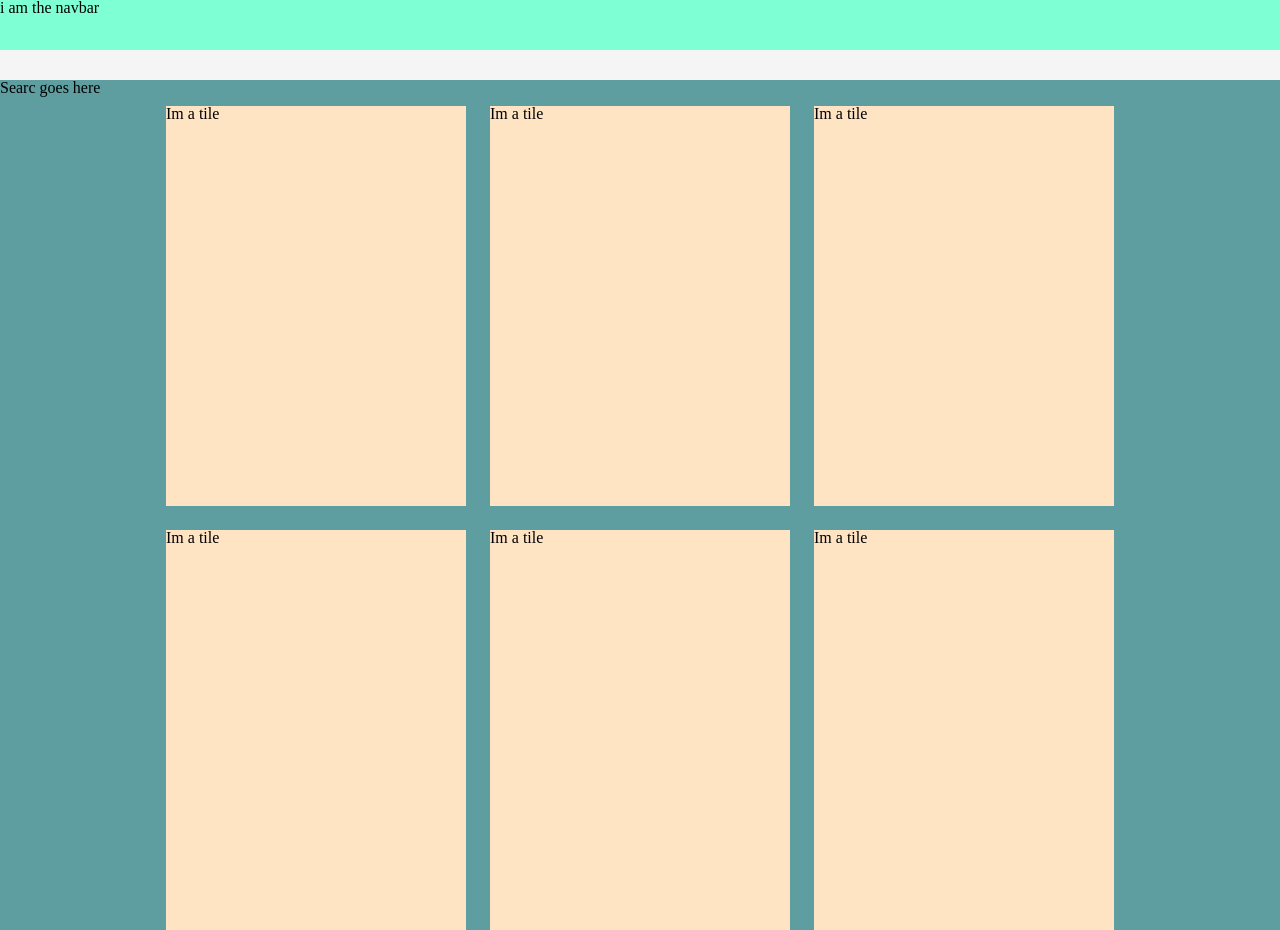
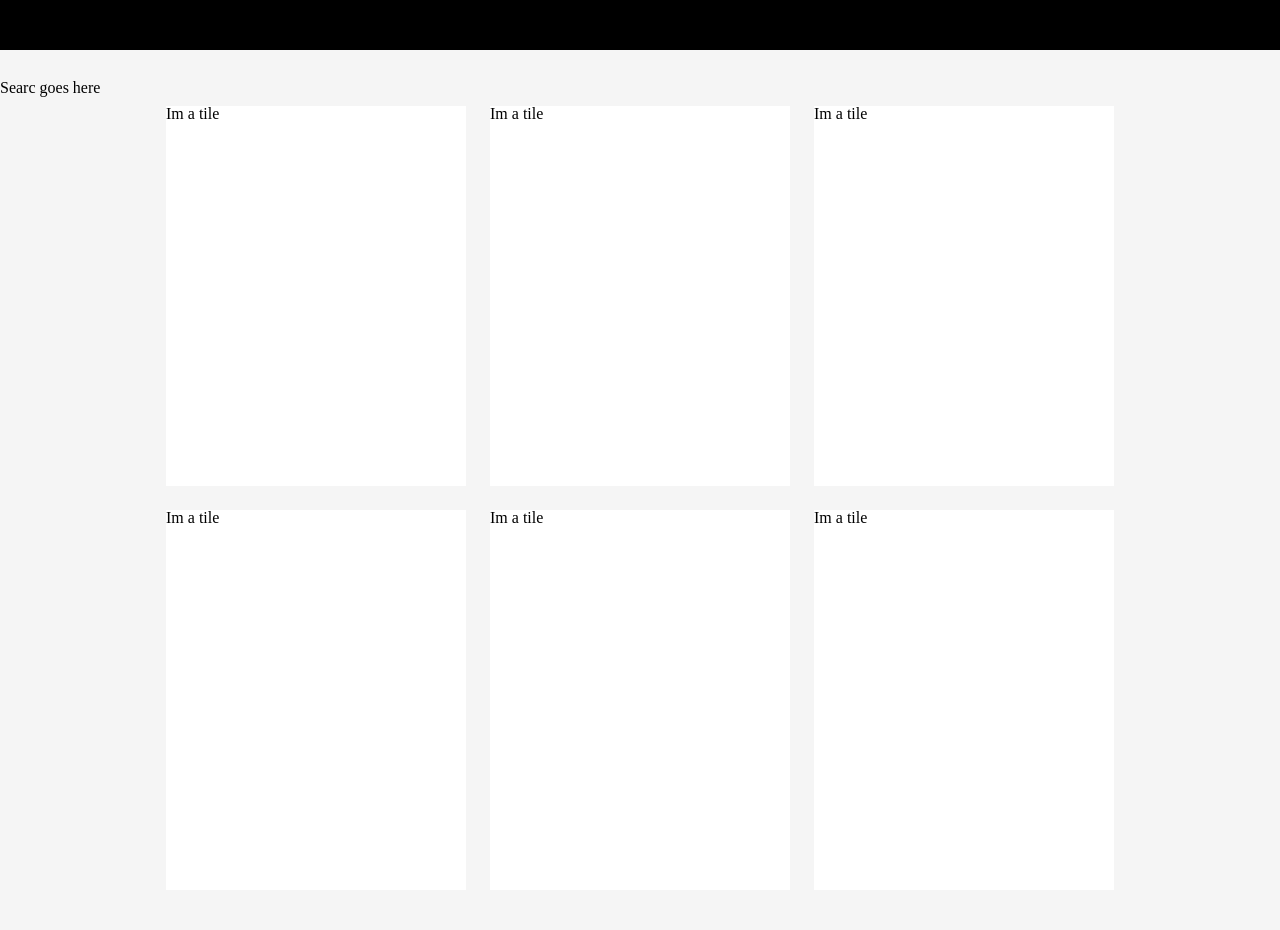
Before and after one commit to Zendrians/napp-tech-test, a React (Create React App) app: page / in a window 1280 px wide. After the commit the page ends 890 px from the top, so only its background shows below. Built offline with nearby package versions, Linux system fonts and the light colour scheme.

Commit message:
Update color scheme

```diff
--- a/src/modules/productList/components/ProductList/ProductList.scss
+++ b/src/modules/productList/components/ProductList/ProductList.scss
@@ -1,7 +1,7 @@
 .productList {
   display: grid;
   row-gap: 10px;
-  background-color: cadetblue;
+//   background-color: cadetblue;
 
   &--showcase {
     display: grid;
--- a/src/modules/productList/components/ProductTile/ProductTile.scss
+++ b/src/modules/productList/components/ProductTile/ProductTile.scss
@@ -1,5 +1,11 @@
 .productTile {
-    width: 300px;
-    height: 400px;
-    background-color: bisque;
+  width: 300px;
+  height: 380px;
+  background-color: white;
+  cursor: pointer;
+
+  &:hover {
+    box-shadow: 0 10px 10px 0 rgb(0 0 0 / 11%);
+    transition: all 0.5s ease-in;
+  }
 }
--- a/src/shared/components/NavBar/NavBar.scss
+++ b/src/shared/components/NavBar/NavBar.scss
@@ -1,4 +1,4 @@
 .navBar {
     height: 50px;
-    background-color: aquamarine;
+    background-color: black;
 }
```
